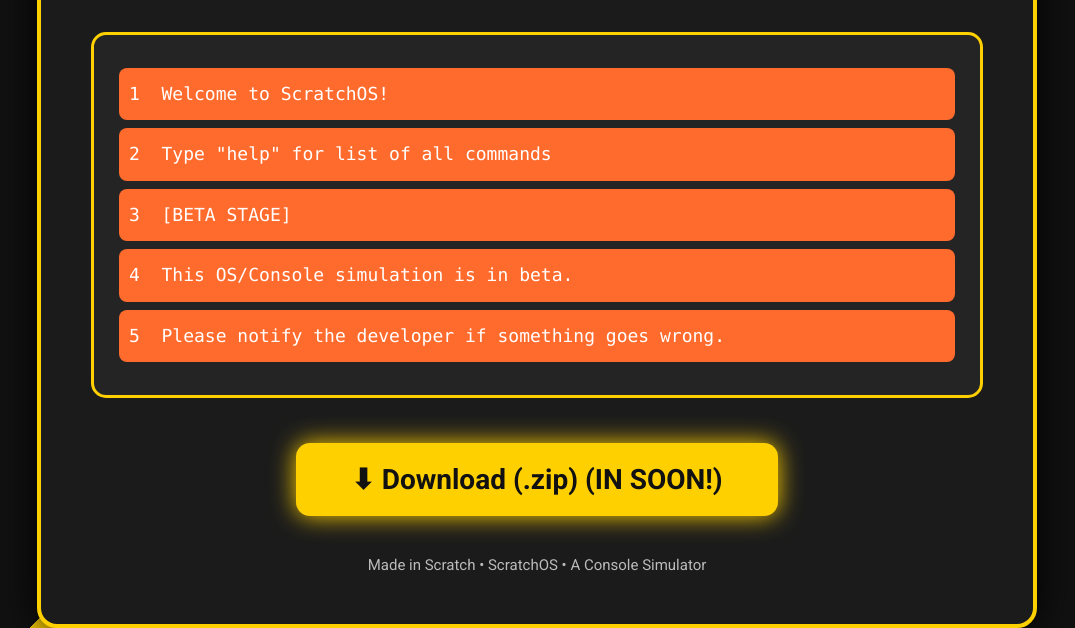
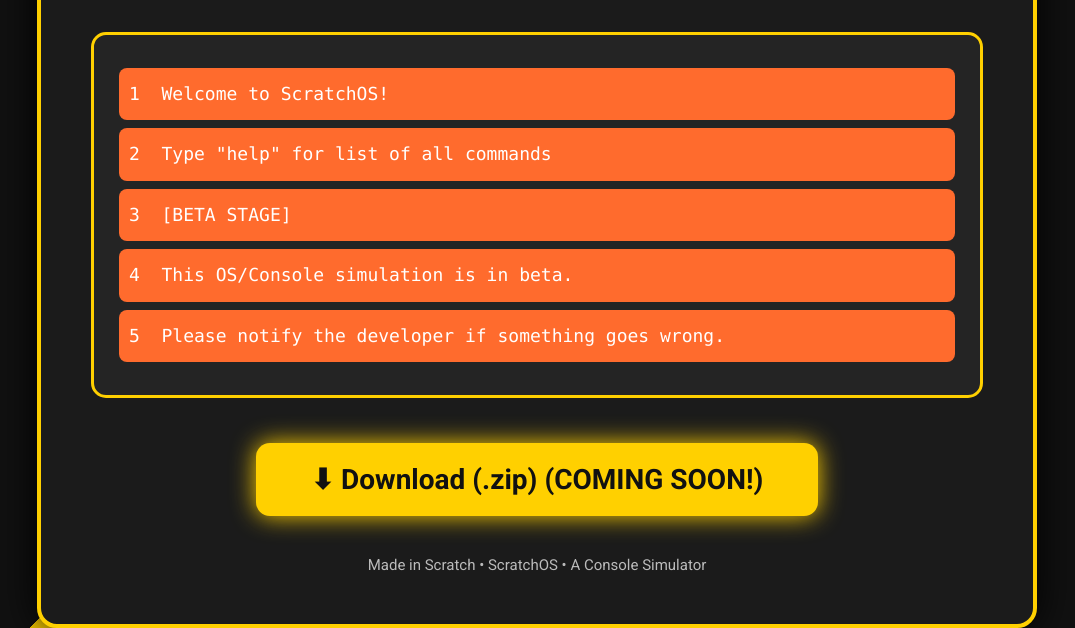
Before and after one commit to TheRealtkach1a/scratchos, a plain HTML site: page index.html in a window 1280 px wide. Shown: the part 179-807 px from the top of the page, without its empty margins (103-1178 px from the left). Drawn offline with Linux system fonts and the light colour scheme.

Commit message:
Update index.html
Somebody who made this page doesn't know English that well. So I only changed "IN SOON!" to "COMING SOON!"

```diff
--- a/index.html
+++ b/index.html
@@ -213,7 +213,7 @@
 </div>
 
 <a class="download" href="ScratchOS [BETA!] (EXPERIMENTAL!).zip" download>
-⬇ Download (.zip) (IN SOON!)
+⬇ Download (.zip) (COMING SOON!)
 </a>
 
 <div class="footer">
```
